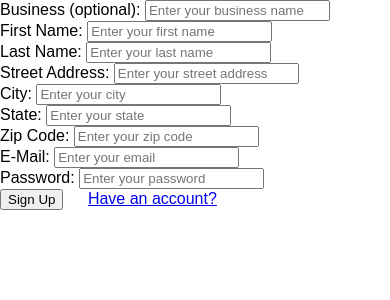
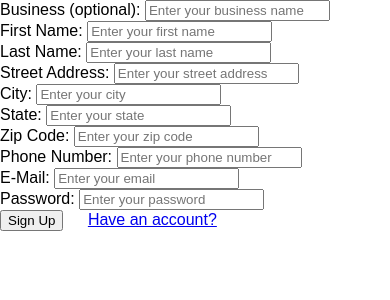
Before and after one commit to bethel-school-of-technology/taskticket-frontend, a React (Create React App) app in the folder taskticket/: page /signUp in a window 390 px wide. Shown: the top 300 px of the page. Built offline with nearby package versions, Linux system fonts and the light colour scheme; the HTML template or start-up script is replaced by a standard one.

Commit message:
Update SignUp.js
added phone number field

```diff
--- a/taskticket/src/components/SignUp.js
+++ b/taskticket/src/components/SignUp.js
@@ -65,6 +65,10 @@ class SignUp extends Component {
             <input type="text" id="address" className="FormField__Input" placeholder="Enter your zip code" name="streetAddress" value={this.state.streetAddress} onChange={this.handleChange} />
           </div>
           <div className="FormField">
+            <label className="FormField__Label" htmlFor="phoneNumber">Phone Number: </label>
+            <input type="number" id="number" className="FormField__Input" placeholder="Enter your phone number" name="phoneNumber" value={this.state.phoneNumber} onChange={this.handleChange} />
+          </div>
+          <div className="FormField">
             <label className="FormField__Label" htmlFor="email">E-Mail: </label>
             <input type="email" id="email" className="FormField__Input" placeholder="Enter your email" name="email" value={this.state.email} onChange={this.handleChange} />
           </div>
```
